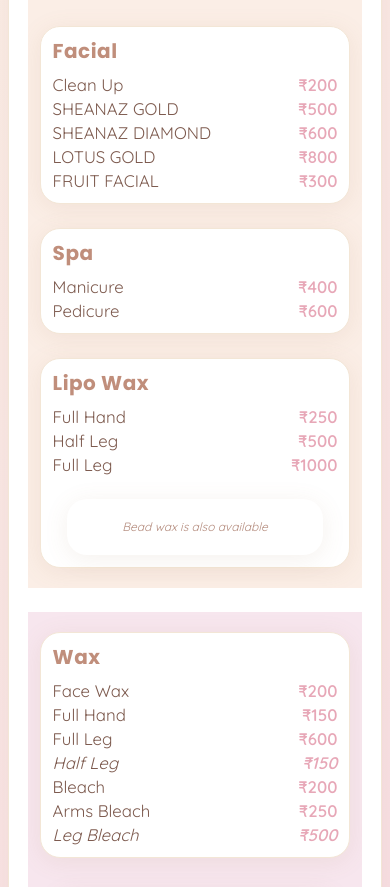
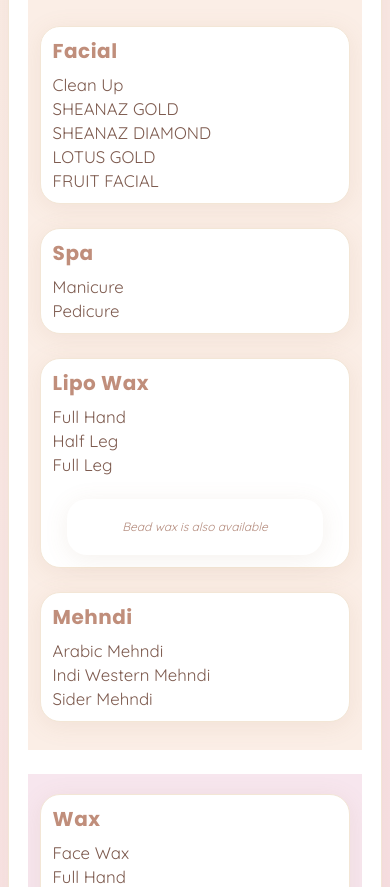
Before and after one commit to kirtan-mistry/BeautySalone, a plain HTML site: page index.html in a window 390 px wide. Shown: the part 127-1014 px from the top of the page. Drawn offline with nearby package versions, Linux system fonts and the light colour scheme.

Commit message:
Update index.html

```diff
--- a/index.html
+++ b/index.html
@@ -21,6 +21,8 @@
     @media (max-width: 768px) {
       body {
         padding: 0.5rem;
+        overflow-y: auto !important;
+        min-height: 100vh !important;
       }
       .bg-white\/90, .bg-white\/80, .bg-white\/70 {
         background: #fff !important;
@@ -128,6 +130,15 @@
         font-size: 1.1rem !important;
         border-radius: 0.75rem !important;
       }
+      .bg-white\/90.rounded-2xl.sm\:rounded-\[2\.5rem\].shadow-2xl.border.border-\[\#f3e6d6\].w-full.max-w-full.sm\:max-w-2xl.md\:max-w-4xl.flex.flex-col.md\:flex-row.overflow-hidden {
+        overflow-y: auto !important;
+        min-height: 100vh !important;
+        height: auto !important;
+      }
+      /* Remove any overflow: hidden or height: 100vh on mobile */
+      .overflow-hidden {
+        overflow: visible !important;
+      }
     }
   </style>
 </head>
@@ -142,23 +153,18 @@
         <ul class="space-y-1 sm:space-y-2">
           <li class="flex justify-between items-center text-[#7d5a4e] text-sm sm:text-base">
             <span>Clean Up</span>
-            <span class="font-semibold text-[#e7a7b7]">₹200</span>
           </li>
           <li class="flex justify-between items-center text-[#7d5a4e] text-sm sm:text-base">
             <span>SHEANAZ GOLD</span>
-            <span class="font-semibold text-[#e7a7b7]">₹500</span>
           </li>
           <li class="flex justify-between items-center text-[#7d5a4e] text-sm sm:text-base">
             <span>SHEANAZ DIAMOND</span>
-            <span class="font-semibold text-[#e7a7b7]">₹600</span>
           </li>
           <li class="flex justify-between items-center text-[#7d5a4e] text-sm sm:text-base">
             <span>LOTUS GOLD</span>
-            <span class="font-semibold text-[#e7a7b7]">₹800</span>
           </li>
           <li class="flex justify-between items-center text-[#7d5a4e] text-sm sm:text-base">
             <span>FRUIT FACIAL</span>
-            <span class="font-semibold text-[#e7a7b7]">₹300</span>
           </li>
         </ul>
       </div>
@@ -168,11 +174,9 @@
         <ul class="space-y-1 sm:space-y-2">
           <li class="flex justify-between items-center text-[#7d5a4e] text-sm sm:text-base">
             <span>Manicure</span>
-            <span class="font-semibold text-[#e7a7b7]">₹400</span>
           </li>
           <li class="flex justify-between items-center text-[#7d5a4e] text-sm sm:text-base">
             <span>Pedicure</span>
-            <span class="font-semibold text-[#e7a7b7]">₹600</span>
           </li>
         </ul>
       </div>
@@ -182,18 +186,30 @@
         <ul class="space-y-1 sm:space-y-2">
           <li class="flex justify-between items-center text-[#7d5a4e] text-sm sm:text-base">
             <span>Full Hand</span>
-            <span class="font-semibold text-[#e7a7b7]">₹250</span>
           </li>
           <li class="flex justify-between items-center text-[#7d5a4e] text-sm sm:text-base">
             <span>Half Leg</span>
-            <span class="font-semibold text-[#e7a7b7]">₹500</span>
           </li>
           <li class="flex justify-between items-center text-[#7d5a4e] text-sm sm:text-base">
             <span>Full Leg</span>
-            <span class="font-semibold text-[#e7a7b7]">₹1000</span>
           </li>
         </ul>
         <p class="text-xs sm:text-xs font-medium mt-2 text-[#b48b7d] italic">Bead wax is also available</p>
+      </div>
+      <!-- Mehndi -->
+      <div class="bg-white/80 rounded-xl sm:rounded-2xl shadow-sm border border-[#f3e6d6] p-3 sm:p-5 mb-2">
+        <h2 class="font-semibold text-base sm:text-lg text-[#c08e7b] mb-2 sm:mb-3 tracking-wide">Mehndi</h2>
+        <ul class="space-y-1 sm:space-y-2">
+          <li class="flex justify-between items-center text-[#7d5a4e] text-sm sm:text-base">
+            <span>Arabic Mehndi</span>
+          </li>
+          <li class="flex justify-between items-center text-[#7d5a4e] text-sm sm:text-base">
+            <span>Indi Western Mehndi</span>
+          </li>
+          <li class="flex justify-between items-center text-[#7d5a4e] text-sm sm:text-base">
+            <span>Sider Mehndi</span>
+          </li>
+        </ul>
       </div>
     </div>
     <!-- Right: Wax, Images, Info -->
@@ -204,31 +220,24 @@
         <ul class="space-y-1 sm:space-y-2">
           <li class="flex justify-between items-center text-[#7d5a4e] text-sm sm:text-base">
             <span>Face Wax</span>
-            <span class="font-semibold text-[#e7a7b7]">₹200</span>
           </li>
           <li class="flex justify-between items-center text-[#7d5a4e] text-sm sm:text-base">
             <span>Full Hand</span>
-            <span class="font-semibold text-[#e7a7b7]">₹150</span>
           </li>
           <li class="flex justify-between items-center text-[#7d5a4e] text-sm sm:text-base">
             <span>Full Leg</span>
-            <span class="font-semibold text-[#e7a7b7]">₹600</span>
           </li>
           <li class="flex justify-between items-center italic text-[#7d5a4e] text-sm sm:text-base">
             <span>Half Leg</span>
-            <span class="font-semibold text-[#e7a7b7]">₹150</span>
           </li>
           <li class="flex justify-between items-center text-[#7d5a4e] text-sm sm:text-base">
             <span>Bleach</span>
-            <span class="font-semibold text-[#e7a7b7]">₹200</span>
           </li>
           <li class="flex justify-between items-center text-[#7d5a4e] text-sm sm:text-base">
             <span>Arms Bleach</span>
-            <span class="font-semibold text-[#e7a7b7]">₹250</span>
           </li>
           <li class="flex justify-between items-center italic text-[#7d5a4e] text-sm sm:text-base">
             <span>Leg Bleach</span>
-            <span class="font-semibold text-[#e7a7b7]">₹500</span>
           </li>
         </ul>
       </div>
```
